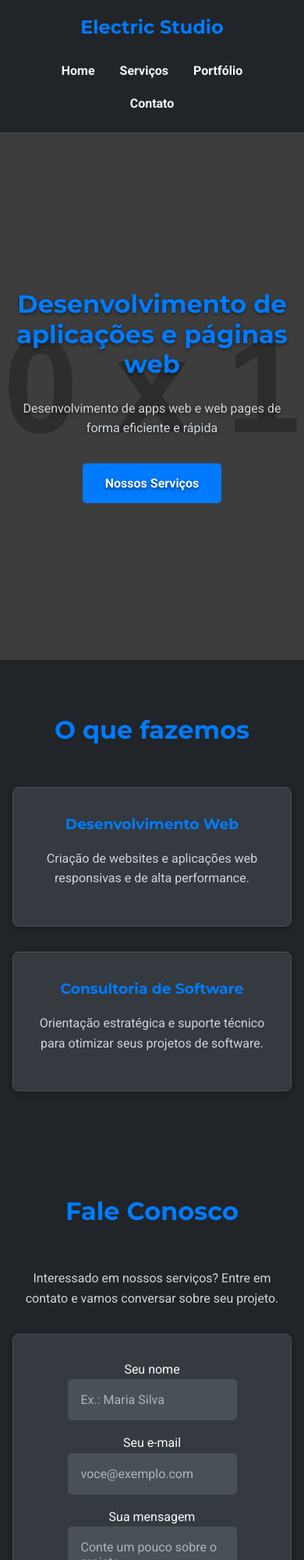
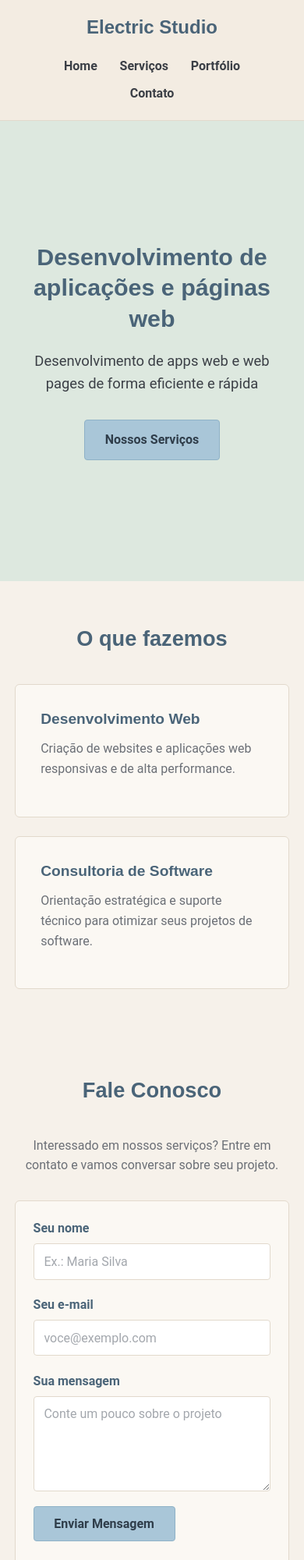
Before and after one commit to miqueias10-stack/Electric-studio, a plain HTML site: page minha-empresa.html in a window 390 px wide. Shown: the top 2000 px of the page at 78% size. Drawn offline with Linux system fonts and the light colour scheme; placeholder pictures from the web are drawn by us.

Commit message:
Atualizar o minha-empresa.css

```diff
--- a/minha-empresa.css
+++ b/minha-empresa.css
@@ -1,39 +1,43 @@
-/* Importação de fontes do Google Fonts */
-@import url("https://fonts.googleapis.com/css2?family=Montserrat:wght@400;600;700&family=Roboto:wght@300;400;700&display=swap");
-
-:root {
-  --primary-color: #007bff; /* Azul vibrante */
-  --secondary-color: #6c757d; /* Cinza para detalhes */
-  --dark-bg: #212529; /* Fundo escuro */
-  --light-text: #f8f9fa; /* Texto claro */
-  --card-bg: #343a40; /* Fundo de card */
-  --border-color: #495057; /* Cor da borda */
-  --font-heading: "Montserrat", sans-serif;
-  --font-body: "Roboto", sans-serif;
-}
-
 * {
   margin: 0;
   padding: 0;
   box-sizing: border-box;
 }
 
-body {
-  font-family: var(--font-body);
-  line-height: 1.6;
-  color: var(--light-text);
-  background-color: var(--dark-bg);
+html {
+  scroll-behavior: smooth;
+  scroll-padding-top: 5rem;
 }
 
-/* --- Cabeçalho e Navegação --- */
+:root {
+  --fundo: #f6f1ea;
+  --superficie: #fbf8f3;
+  --texto: #3b3f46;
+  --texto-suave: #6b6f76;
+  --titulo: #4a6478;
+  --azul: #a9c6d8;
+  --azul-escuro: #8fb2c7;
+  --verde: #dde8df;
+  --borda: #e2d9cc;
+  --rodape: #ebe4d8;
+  --fonte-titulo: "Montserrat", sans-serif;
+  --fonte-texto: "Roboto", sans-serif;
+}
+
+body {
+  font-family: var(--fonte-texto);
+  font-size: 1rem;
+  line-height: 1.6;
+  color: var(--texto);
+  background-color: var(--fundo);
+}
+
 header {
-  background-color: var(--dark-bg);
-  color: var(--light-text);
-  padding: 1rem 0;
+  background-color: #F3ECE2;
+  border-bottom: 1px solid var(--borda);
   position: sticky;
   top: 0;
   z-index: 1000;
-  border-bottom: 1px solid var(--border-color);
 }
 
 nav {
@@ -42,14 +46,14 @@
   align-items: center;
   max-width: 1200px;
   margin: 0 auto;
-  padding: 0 2rem;
+  padding: 1rem 2rem;
 }
 
 .logo {
-  font-family: var(--font-heading);
-  font-size: 1.8rem;
+  font-family: var(--fonte-titulo);
+  font-size: 1.5rem;
   font-weight: 700;
-  color: var(--primary-color);
+  color: var(--titulo);
 }
 
 nav ul {
@@ -58,268 +62,238 @@
 }
 
 nav ul li {
-  margin-left: 2rem;
+  margin-left: 1.8rem;
 }
 
 nav ul li a {
-  color: var(--light-text);
+  color: var(--texto);
   text-decoration: none;
   font-weight: 600;
-  transition: color 0.3s ease;
 }
 
 nav ul li a:hover {
-  color: var(--primary-color);
+  color: var(--titulo);
+  text-decoration: underline;
 }
 
-/* --- Botão Global --- */
 .btn {
   display: inline-block;
-  background-color: var(--primary-color);
-  color: var(--light-text);
-  padding: 0.8rem 1.8rem;
-  border-radius: 5px;
+  background-color: var(--azul);
+  color: #2f3d4a;
+  padding: 0.75rem 1.6rem;
+  border: 1px solid var(--azul-escuro);
+  border-radius: 4px;
   text-decoration: none;
   font-weight: 600;
-  transition: background-color 0.3s ease, transform 0.2s ease;
-  border: none;
+  font-family: var(--fonte-texto);
+  font-size: 1rem;
   cursor: pointer;
 }
 
 .btn:hover {
-  background-color: #0056b3; /* Um tom mais escuro do azul */
-  transform: translateY(-2px);
+  background-color: var(--azul-escuro);
 }
 
-/* --- Seções Gerais --- */
+.btn:disabled {
+  opacity: 0.6;
+  cursor: not-allowed;
+}
+
 section {
-  padding: 6rem 2rem;
+  padding: 5rem 2rem;
   text-align: center;
   max-width: 1200px;
   margin: 0 auto;
 }
 
 h1,
-h2 {
-  font-family: var(--font-heading);
-  color: var(--primary-color);
-  margin-bottom: 1.5rem;
+h2,
+h3 {
+  font-family: var(--fonte-titulo);
+  color: var(--titulo);
+  line-height: 1.3;
 }
 
 h1 {
-  font-size: 3.5rem;
-  line-height: 1.2;
+  font-size: 2.8rem;
+  margin-bottom: 1.2rem;
 }
 
 h2 {
-  font-size: 2.5rem;
-  margin-bottom: 3rem;
+  font-size: 2rem;
+  margin-bottom: 2.5rem;
 }
 
 h3 {
-  font-family: var(--font-heading);
-  color: var(--light-text);
-  margin-bottom: 1rem;
+  font-size: 1.2rem;
+  margin-bottom: 0.8rem;
 }
 
 p {
   margin-bottom: 1rem;
-  color: #ced4da;
+  color: var(--texto-suave);
 }
 
-/* --- Seção Hero --- */
 .hero {
-  background: linear-gradient(rgba(0, 0, 0, 0.7), rgba(0, 0, 0, 0.7)),
-    url("https://via.placeholder.com/1920x1080/007bff/FFFFFF?text=Coding+Background")
-      no-repeat center center/cover;
-  height: 80vh;
+  background-color: var(--verde);
+  min-height: 70vh;
   display: flex;
   align-items: center;
   justify-content: center;
-  color: var(--light-text);
-  text-shadow: 0 2px 4px rgba(0, 0, 0, 0.5);
+  max-width: none;
+  padding: 4rem 2rem;
 }
 
 .hero-content {
-  max-width: 800px;
+  max-width: 720px;
 }
 
 .hero-content p {
-  font-size: 1.3rem;
+  font-size: 1.15rem;
   margin-bottom: 2rem;
+  color: var(--texto);
 }
 
-/* --- Seção de Serviços --- */
 .services {
-  background-color: var(--dark-bg);
+  background-color: var(--fundo);
 }
 
 .service-grid {
   display: grid;
-  grid-template-columns: repeat(auto-fit, minmax(300px, 1fr));
-  gap: 2rem;
-  margin-top: 3rem;
+  grid-template-columns: repeat(auto-fit, minmax(280px, 1fr));
+  gap: 1.5rem;
+  margin-top: 2rem;
 }
 
 .service-item {
-  background-color: var(--card-bg);
+  background-color: var(--superficie);
   padding: 2rem;
-  border-radius: 8px;
-  box-shadow: 0 4px 8px rgba(0, 0, 0, 0.2);
-  transition: transform 0.3s ease, box-shadow 0.3s ease;
-  border: 1px solid var(--border-color);
+  border: 1px solid var(--borda);
+  border-radius: 6px;
+  text-align: left;
 }
 
-.service-item:hover {
-  transform: translateY(-5px);
-  box-shadow: 0 8px 16px rgba(0, 0, 0, 0.4);
-}
-
-.service-item h3 {
-  color: var(--primary-color);
-}
-
-/* --- Seção de Portfólio --- */
-.portfolio {
-  background-color: #2c3034;
-}
-
-.portfolio-grid {
-  display: grid;
-  grid-template-columns: repeat(auto-fit, minmax(320px, 1fr));
-  gap: 2rem;
-  margin-top: 3rem;
-}
-
-.portfolio-item {
-  background-color: var(--card-bg);
-  border-radius: 8px;
-  overflow: hidden;
-  box-shadow: 0 4px 8px rgba(0, 0, 0, 0.2);
-  transition: transform 0.3s ease, box-shadow 0.3s ease;
-  border: 1px solid var(--border-color);
-}
-
-.portfolio-item:hover {
-  transform: translateY(-5px);
-  box-shadow: 0 8px 16px rgba(0, 0, 0, 0.4);
-}
-
-.portfolio-item img {
-  width: 100%;
-  height: 250px;
-  object-fit: cover;
-  display: block;
-}
-
-.portfolio-item h3 {
-  padding: 1.5rem 1rem 0.5rem;
-  color: var(--primary-color);
-}
-
-.portfolio-item p {
-  padding: 0 1rem 1.5rem;
-  color: #adb5bd;
-}
-
-/* --- Seção de Contato --- */
 .contact {
-  background-color: var(--dark-bg);
+  background-color: var(--fundo);
 }
 
 .contact form {
   display: flex;
   flex-direction: column;
-  gap: 1rem;
-  max-width: 600px;
+  gap: 1.2rem;
+  max-width: 560px;
   margin: 2rem auto 0;
   padding: 2rem;
-  background-color: var(--card-bg);
-  border-radius: 8px;
-  box-shadow: 0 4px 8px rgba(0, 0, 0, 0.2);
-  border: 1px solid var(--border-color);
+  background-color: var(--superficie);
+  border: 1px solid var(--borda);
+  border-radius: 6px;
+  text-align: left;
+}
+
+.form-group {
+  display: flex;
+  flex-direction: column;
+  gap: 0.4rem;
+}
+
+.form-group label {
+  font-weight: 600;
+  color: var(--titulo);
 }
 
 .contact form input,
 .contact form textarea {
-  padding: 1rem;
-  border: 1px solid var(--border-color);
-  border-radius: 5px;
-  background-color: #495057;
-  color: var(--light-text);
-  font-family: var(--font-body);
+  padding: 0.8rem;
+  border: 1px solid var(--borda);
+  border-radius: 4px;
+  background-color: #FFFFFF;
+  color: var(--texto);
+  font-family: var(--fonte-texto);
   font-size: 1rem;
 }
 
 .contact form input::placeholder,
 .contact form textarea::placeholder {
-  color: #adb5bd;
+  color: #A3A7AD;
 }
 
 .contact form input:focus,
 .contact form textarea:focus {
-  outline: none;
-  border-color: var(--primary-color);
-  box-shadow: 0 0 0 0.2rem rgba(0, 123, 255, 0.25);
+  outline: 2px solid var(--azul-escuro);
+  outline-offset: 1px;
 }
 
 .contact form button {
-  align-self: flex-start; /* Alinha o botão à esquerda dentro do formulário */
+  align-self: flex-start;
 }
 
-/* --- Rodapé --- */
-footer {
-  background-color: var(--dark-bg);
-  color: var(--secondary-color);
-  text-align: center;
-  padding: 2rem 0;
-  border-top: 1px solid var(--border-color);
+.form-status {
+  min-height: 1.5rem;
+  margin: 0;
+  font-weight: 600;
 }
 
-/* --- Responsividade --- */
+.form-status.sucesso {
+  color: #4f7a5a;
+}
+
+.form-status.erro {
+  color: #9a4d4d;
+}
+
+footer {
+  background-color: var(--rodape);
+  color: var(--texto-suave);
+  text-align: center;
+  padding: 1.5rem 0;
+  border-top: 1px solid var(--borda);
+}
+
+section.reveal {
+  opacity: 0;
+  transform: translateY(12px);
+  transition: opacity 0.5s ease, transform 0.5s ease;
+}
+
+section.reveal.visivel {
+  opacity: 1;
+  transform: translateY(0);
+}
+
 @media (max-width: 768px) {
   nav {
     flex-direction: column;
+    gap: 0.8rem;
   }
 
   nav ul {
-    margin-top: 1rem;
     flex-wrap: wrap;
     justify-content: center;
   }
 
   nav ul li {
-    margin: 0.5rem 1rem;
+    margin: 0.3rem 0.9rem;
   }
 
-  .hero h1 {
-    font-size: 2.5rem;
-  }
-
-  .hero-content p {
-    font-size: 1rem;
+  h1 {
+    font-size: 2.2rem;
   }
 
   h2 {
-    font-size: 2rem;
-  }
-
-  .service-grid,
-  .portfolio-grid {
-    grid-template-columns: 1fr;
+    font-size: 1.7rem;
   }
 }
 
 @media (max-width: 480px) {
   section {
-    padding: 4rem 1rem;
+    padding: 3.5rem 1.2rem;
   }
 
-  .hero h1 {
-    font-size: 2rem;
+  h1 {
+    font-size: 1.9rem;
   }
 
-  .logo {
-    font-size: 1.5rem;
+  .contact form {
+    padding: 1.4rem;
   }
 }
```
